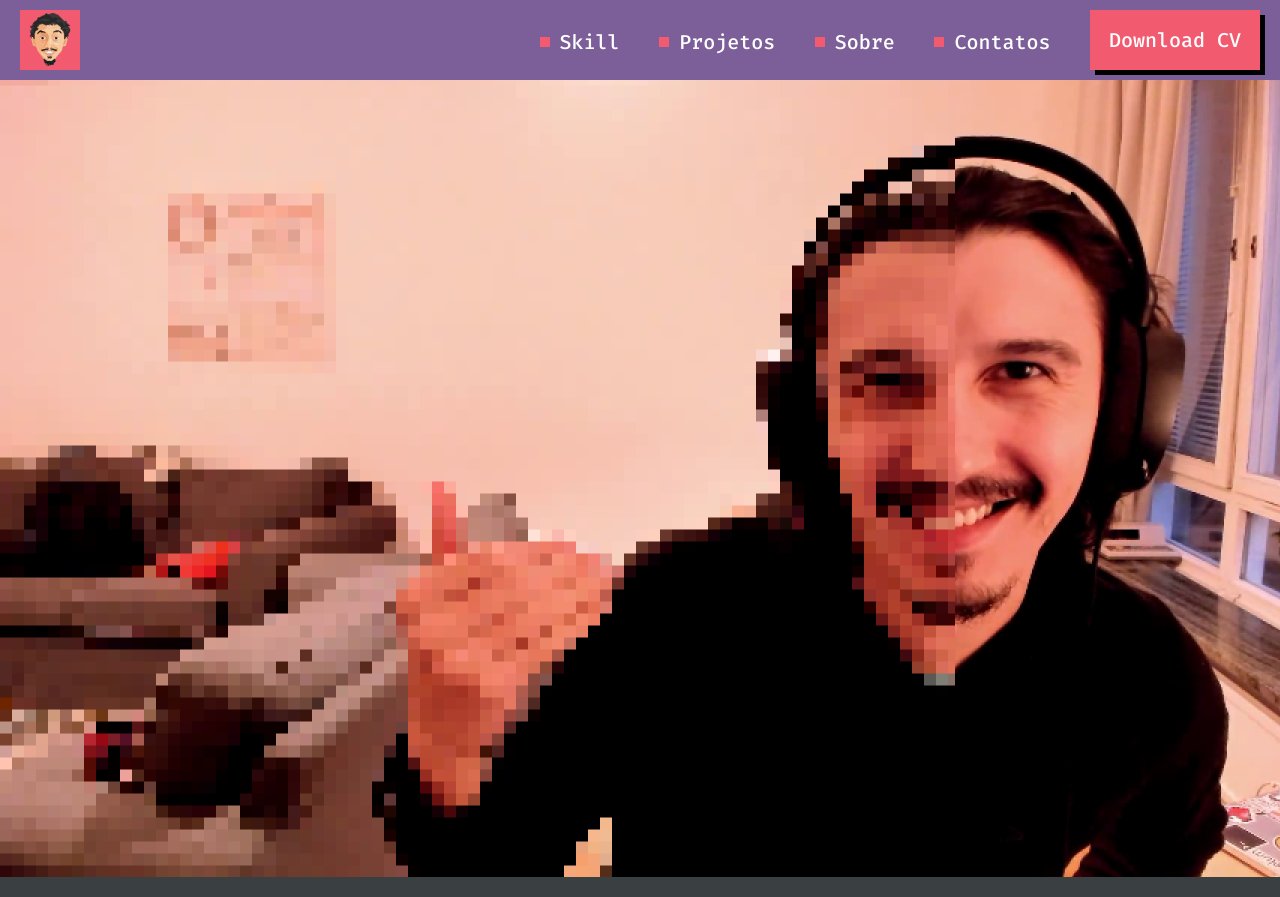
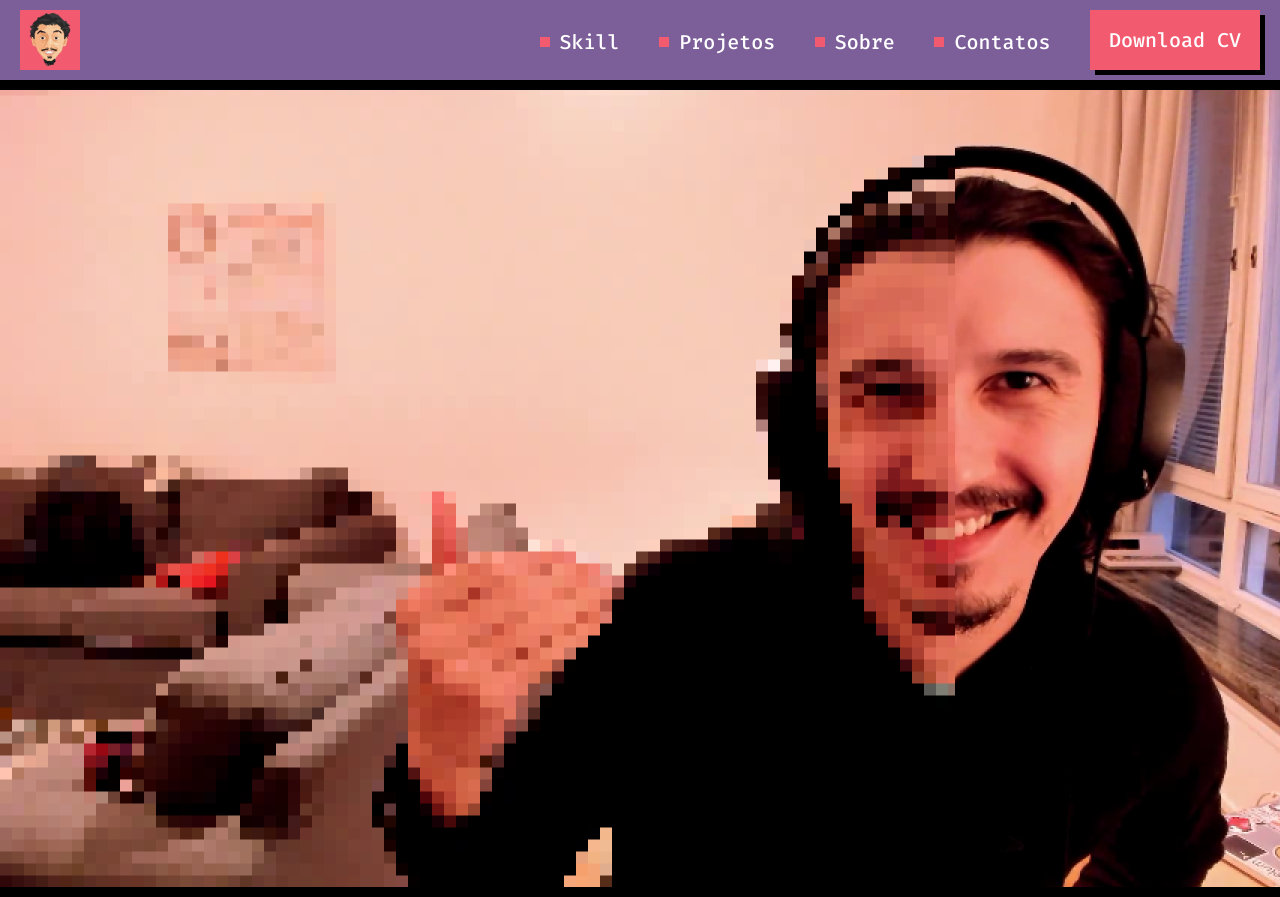
Before and after one commit to mache-k/First-Program, a plain HTML site: page index.html in a window 1280 px wide. Drawn offline with Linux system fonts and the light colour scheme.

Commit message:
Create components borders

```diff
--- a/Components/Banner/main-banner.css
+++ b/Components/Banner/main-banner.css
@@ -1,5 +1,5 @@
 .main-banner{
-    width: 100%;
     height: 797px;
     background-image: url(../../assets/img/Banner/photo-back.png);
+    border-bottom: 10px solid #000;
 }
--- a/Components/body/main-body.css
+++ b/Components/body/main-body.css
@@ -1,4 +1,4 @@
 .main-body{
     background-color:#3A4042 ;
-    width: 100%;
+
 }
--- a/Components/header/main-header.css
+++ b/Components/header/main-header.css
@@ -1,14 +1,8 @@
 .main-header{
     display: flex;
     background-color: #7C5E99;
-    height: 80px;
-    width: 100%;
     font-family: 'Fira Code';
-    text-decoration: none;
-    padding-top: 10px;
-    padding-bottom: 10px;
-    box-sizing: border-box;
+    padding: 10px 20px;
     justify-content: space-between;
-    padding-right: 20px;
-    padding-left: 20px;
+    border-bottom: 10px solid #000;
 }
--- a/Components/main-reset.css
+++ b/Components/main-reset.css
@@ -1,4 +1,4 @@
-header, body{
+header, body, section{
     margin: 0px;
     padding: 0px;
 }
--- a/Components/main_btn.css
+++ b/Components/main_btn.css
@@ -11,4 +11,5 @@
     align-items: center;
     justify-content: center;
 
+
 }
```
